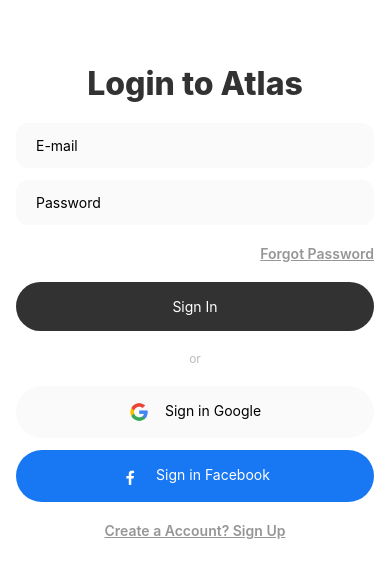
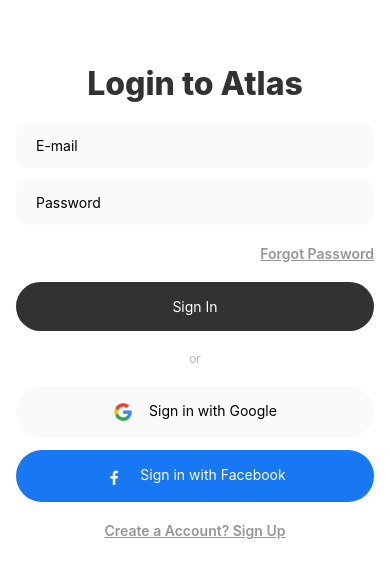
Before and after one commit to ErenElagz/Atlas, a React Native app: screen /SignIn in a window 390 px wide. Shown: the top 578 px of the page. Built offline with nearby package versions, Linux system fonts and the light colour scheme.

Commit message:
bug fixed

```diff
--- a/src/screens/Login/SignIn.js
+++ b/src/screens/Login/SignIn.js
@@ -43,7 +43,7 @@
                         style={styles.icon}
                         source={require("../../assets/icons/google.png")}
                     />
-                    <Text>Sign in Google</Text>
+                    <Text>Sign in with Google</Text>
                 </Pressable>
 
                 <Pressable style={[styles.thirdPart, { backgroundColor: "#1877f2" }]}>
@@ -51,7 +51,7 @@
                         style={styles.icon}
                         source={require("../../assets/icons/facebook.png")}
                     />
-                    <Text style={{ color: "#fff" }}>Sign in Facebook</Text>
+                    <Text style={{ color: "#fff" }}>Sign in with Facebook</Text>
                 </Pressable>
             </View>
 
--- a/src/screens/Login/SignUp.js
+++ b/src/screens/Login/SignUp.js
@@ -45,7 +45,7 @@
                         style={styles.icon}
                         source={require("../../assets/icons/google.png")}
                     />
-                    <Text>Sign up Google</Text>
+                    <Text>Sign up with Google</Text>
                 </Pressable>
 
                 <Pressable style={[styles.thirdPart, { backgroundColor: "#1877f2" }]}>
@@ -53,7 +53,7 @@
                         style={styles.icon}
                         source={require("../../assets/icons/facebook.png")}
                     />
-                    <Text style={{ color: "#fff" }}>Sign up Facebook</Text>
+                    <Text style={{ color: "#fff" }}>Sign up with Facebook</Text>
                 </Pressable>
             </View>
 
```
